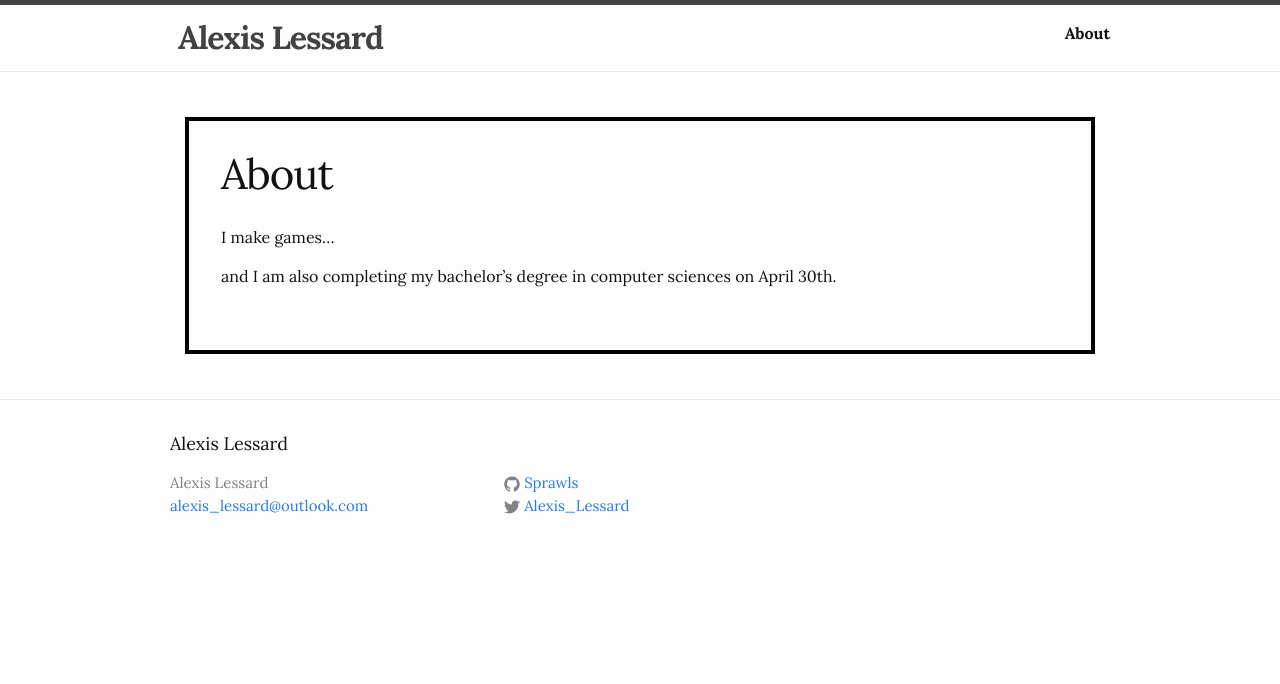
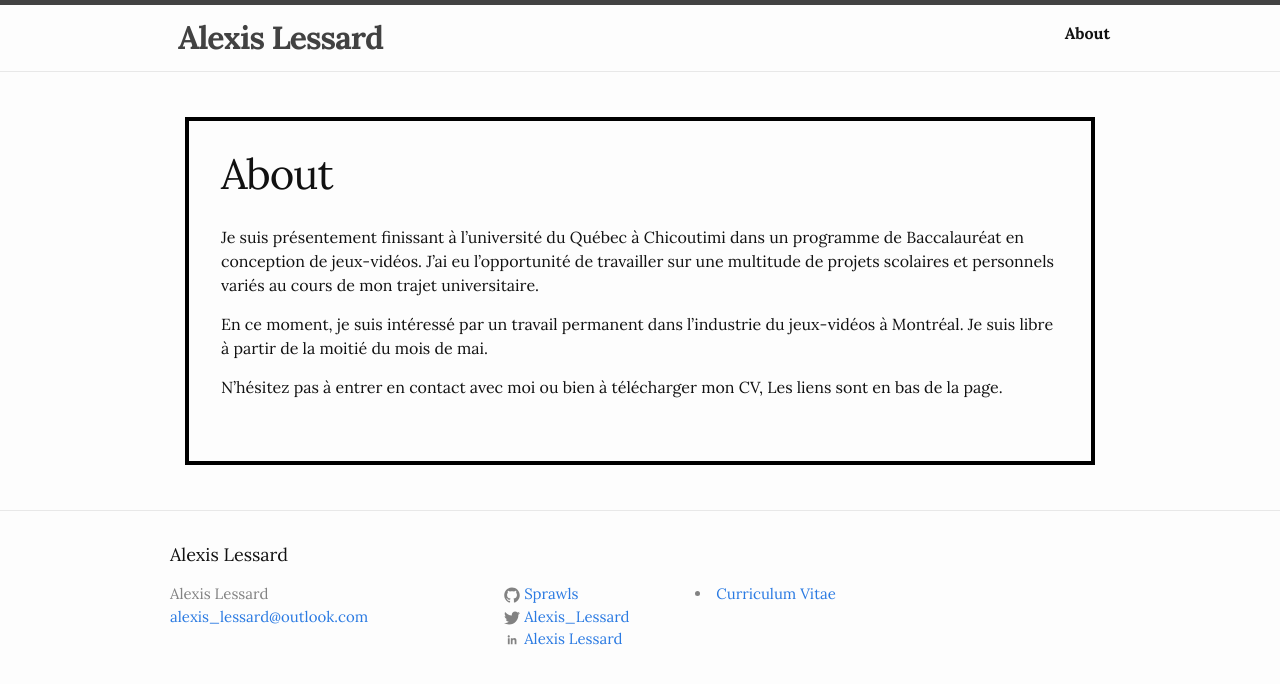
Before and after one commit to sprawls/sprawls.github.io, a Jekyll site: the page built from about.md, in a window 1280 px wide. Shown: the top 684 px of the page. Built offline with Jekyll 4.4.1, drawn with Linux system fonts in a browser that asks for light colours; nearby versions of some CDN libraries; comment, search, counter and statistics services are not loaded.

Commit message:
Added About page, links to LinkedIn and CV

```diff
--- a/_config.yml
+++ b/_config.yml
@@ -14,6 +14,9 @@ baseurl: "" # the subpath of your site, e.g. /blog
 url: "http://yourdomain.com" # the base hostname & protocol for your site
 twitter_username: Alexis_Lessard
 github_username:  Sprawls
+linkedin_url:     https://www.linkedin.com/in/alexis-lessard-9374b811a
+cv_path :  /public/cv_alexis_lessard.pdf
+
 
 # Build settings
 markdown: kramdown
--- a/_includes/footer.html
+++ b/_includes/footer.html
@@ -25,11 +25,24 @@
             {% include icon-twitter.html username=site.twitter_username %}
           </li>
           {% endif %}
+
+          {% if site.linkedin_url %}
+          <li>
+            {% include icon-linkedin.html username=site.linkedin_url %}
+          </li>
+          {% endif %}
+
         </ul>
       </div>
 
       <div class="footer-col footer-col-3">
-        <p>{{ site.description }}</p>
+
+          {% if site.cv_path %}
+          <li>
+            {% include icon-cv.html url=site.cv_path %}
+          </li>
+          {% endif %}
+
       </div>
     </div>
 
--- /dev/null
+++ b/_includes/icon-cv.html
@@ -0,0 +1 @@
+<a href="{{ site.baseurl }}{{ include.url }}"><span class="url"> Curriculum Vitae </span></a>
--- /dev/null
+++ b/_includes/icon-linkedin.html
@@ -0,0 +1 @@
+<a href="{{include.username}}"><span class="icon icon--linkedin">{% include icon-linkedin.svg %}</span><span class="username"> Alexis Lessard</span></a>
--- a/about.md
+++ b/about.md
@@ -4,6 +4,8 @@ title: About
 permalink: /about/
 ---
 
-I make games...
+Je suis présentement finissant à l'université du Québec à Chicoutimi dans un programme de Baccalauréat en conception de jeux-vidéos. J'ai eu l'opportunité de travailler sur une multitude de projets scolaires et personnels variés au cours de mon trajet universitaire.
 
-and I am also completing my bachelor's degree in computer sciences on April 30th.
+En ce moment, je suis intéressé par un travail permanent dans l'industrie du jeux-vidéos à Montréal. Je suis libre à partir de la moitié du mois de mai.
+
+N'hésitez pas à entrer en contact avec moi ou bien à télécharger mon CV, Les liens sont en bas de la page.
```
Also changed, not shown: _includes/icon-linkedin.svg (added), 1 other file.
